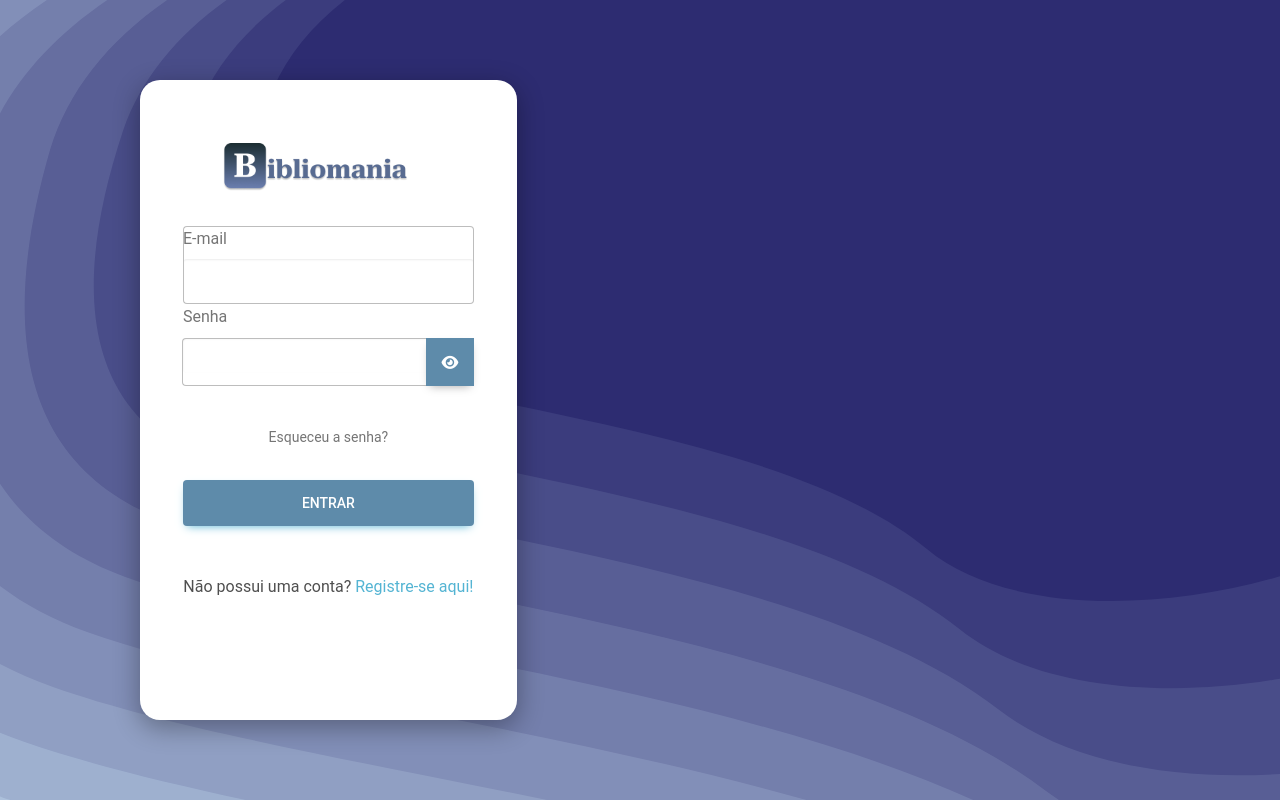
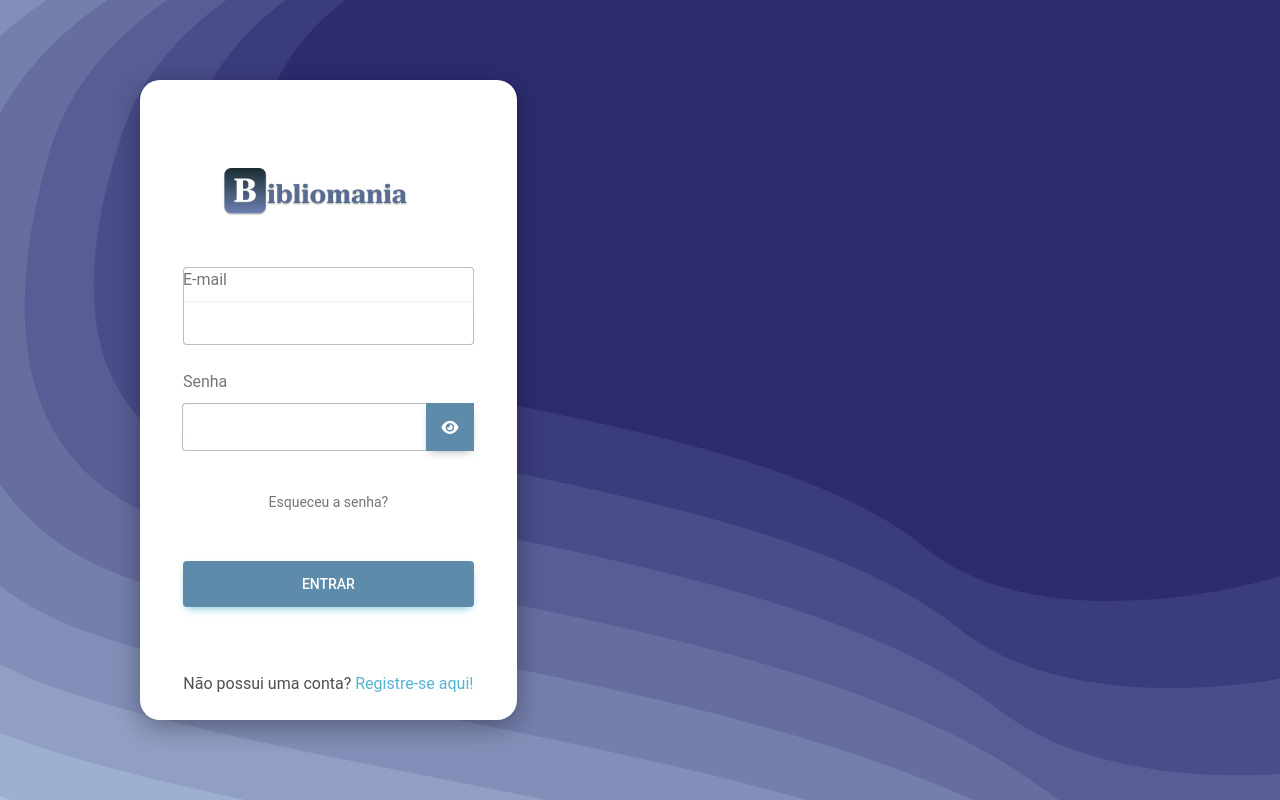
Before and after one commit to GM7Avila/bibliomania-flask, a Flask app: page /sign-in in a window 1280 px wide. Run offline with Flask 3, Linux system fonts and the light colour scheme; some libraries are stand-ins or nearby versions.

Commit message:
fix: template login

```diff
--- a/app/static/css/sign-style.css
+++ b/app/static/css/sign-style.css
@@ -57,8 +57,7 @@ body, html {
     background: white;
     padding-left: 2%;
     padding-right: 2%;
-    padding-top: 5%;
-    padding-bottom: 5%;
+    padding-top: 7%;
     max-width: 70rem;
     width: 30%;
     max-height: 90rem;
@@ -69,7 +68,7 @@ body, html {
     -moz-box-shadow: 0px 7px 26px 1px rgba(0,0,0,0.32) !important;
     box-shadow: 0px 7px 26px 1px rgba(0,0,0,0.32) !important;
     margin-left: 13em;
-    margin-top: 4em;
+    margin-top: 6em;
     padding-bottom: 70px !important;
 }
 /* form registro */
--- a/app/templates/auth/sign-in-template.html
+++ b/app/templates/auth/sign-in-template.html
@@ -35,7 +35,7 @@
                         <img src="{{ url_for('static', filename='img/logomarca.png') }}" alt="Logo">
                     </div>
                 </div>
-                <div class="d-flex align-items-center justify-content-center">
+                <div class="d-flex align-items-center justify-content-center pt-3">
                     <form id="loginForm" method="POST"
                           action="{{ url_for('auth.login') }}" id="loginForm">
                         <div data-mdb-input-init class="form-outline">
@@ -45,7 +45,7 @@
                                    class="form-control form-control-lg"
                                    required/>
                         </div>
-                        <div class="">
+                        <div class="pt-4">
                             <label class="form-label text-muted" for="input_password">Senha</label>
                         </div>
                         <div class="input-group form-outline mb-4 position-relative">
@@ -60,7 +60,7 @@
                         </div>
                         <p class="small pt-3 mb-2 pb-lg-2 text-center mt-2"><a class="text-muted" href="#!">Esqueceu
                             a senha?</a></p>
-                        <div class="d-grid mb-5">
+                        <div class="d-grid mb-5 pt-3">
                             <button id="loginButton" data-mdb-button-init data-mdb-ripple-init
                                     class="btn btn-info btn-lg mt-3" style="padding-bottom: 12px;"
                                     type="submit">
@@ -69,7 +69,7 @@
                                       class="visually-hidden spinner-border spinner-border-sm"></span>
                             </button>
                         </div>
-                        <p class="text-center mb-0">Não possui uma conta? <a href="{{ url_for('auth.signup') }}"
+                        <p class="text-center mb-0 pt-3">Não possui uma conta? <a href="{{ url_for('auth.signup') }}"
                                                                              class="link-info">Registre-se aqui!</a></p>
                     </form>
                 </div>
```
